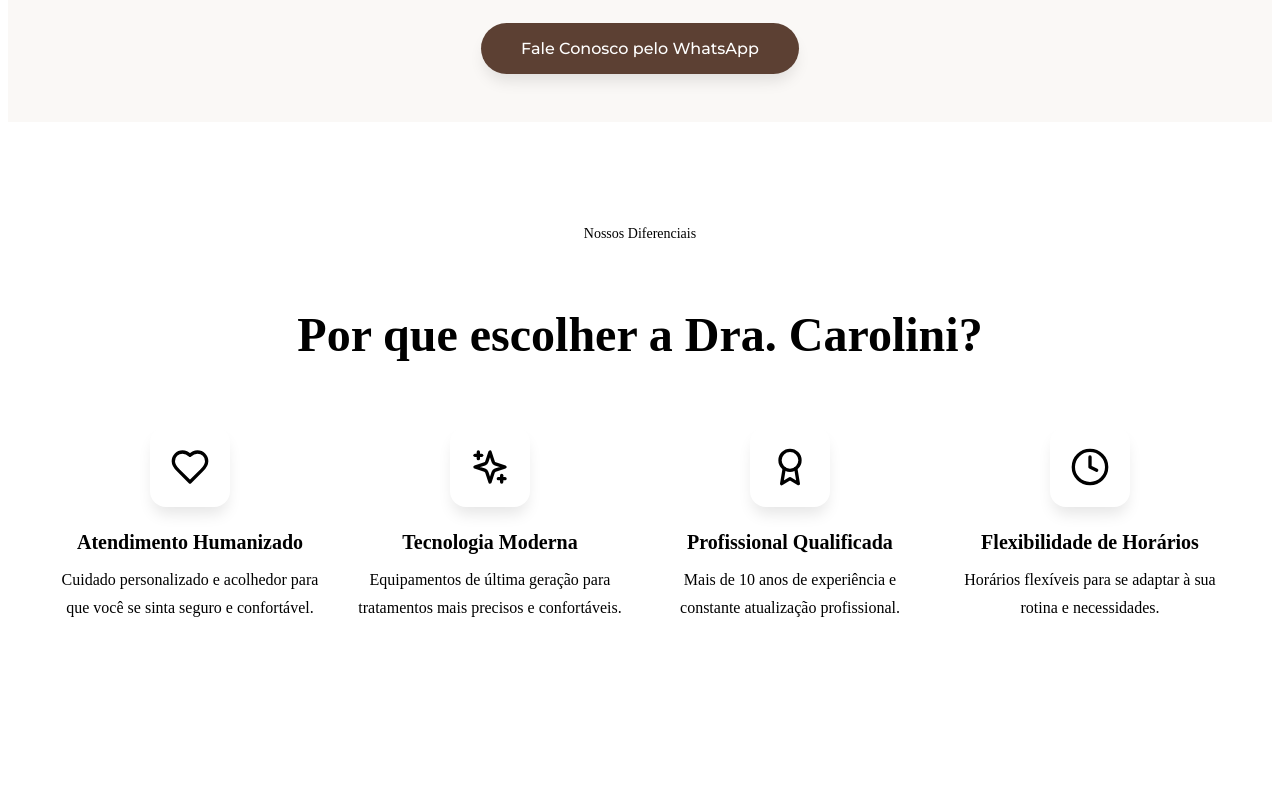
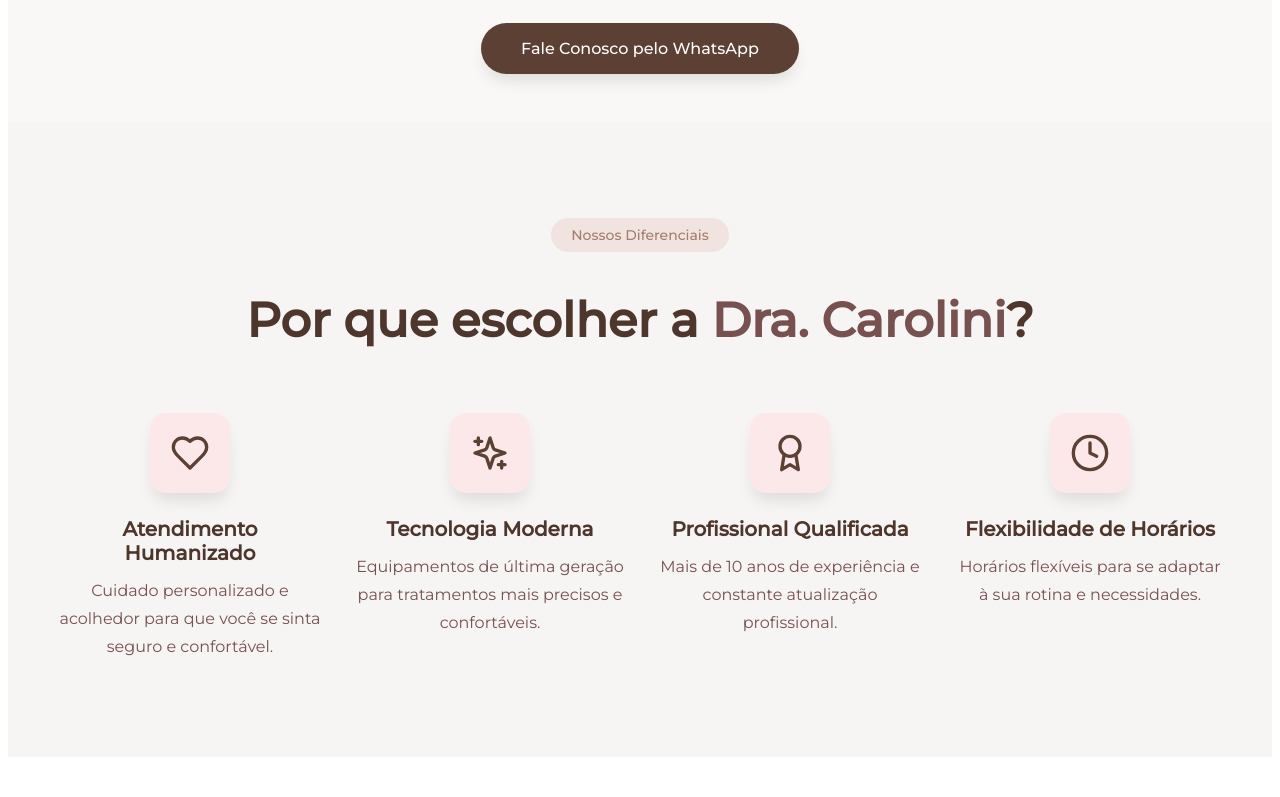
Before and after one commit to ItaloCouto7/dentist-landing, an Angular app in the folder app-dentist-landing/: page / in a window 1280 px wide. Shown: the part 2803-3600 px from the top of the page. Built offline with nearby package versions, Linux system fonts and the light colour scheme.

Commit message:
feat: Estilizacao da section de diferential

```diff
--- a/app-dentist-landing/src/app/pages/home/sections/diferential/diferential.scss
+++ b/app-dentist-landing/src/app/pages/home/sections/diferential/diferential.scss
@@ -1,6 +1,24 @@
+$color-primary: #5c4033;
+$color-primary-foreground: #ffffff;
+$color-secondary: #e6cec5;
+$color-background: #fdf3f1;
+$color-foreground: #5c4033;
+$color-muted: #fdf3f1;
+$color-muted-foreground: #8e8279;
+$color-card: #ffffff;
+$color-card-foreground: #5c4033;
+$color-border: #e6cec5;
+$brown-dark: #4d362b;
+$brown-light: #775050;
+$background-section: #faf8f6;
+
+$font-title: 'Playfair Display', serif;
+$font-body: 'Montserrat', sans-serif;
+
+
 .differentials-section {
   padding: 6rem 0;
-  background-color: hsl(var(--muted) / 0.3);
+  background-color: #F7F4F4;
 }
 
 .container {
@@ -24,20 +42,22 @@
 
 .badge {
   display: inline-block;
-  background-color: hsl(var(--secondary) / 0.2);
-  color: hsl(var(--primary));
-  padding: 0.5rem 1rem;
+  width: fit-content;
+  background-color: #f1e4e0;
+  color: #a67c6d;
+  padding: 0.5rem 1.25rem;
   border-radius: 9999px;
   font-size: 0.875rem;
-  margin-bottom: 1rem;
+  font-weight: 500;
+  font-family: $font-body;
   opacity: 0;
   transform: translateY(20px);
-  animation: fadeInUp 0.6s ease-out 0.1s forwards;
+  animation: fadeInUp 0.6s ease-out 0.5s forwards;
 }
-
 .title {
   font-size: 2.25rem;
-  color: hsl(var(--foreground));
+  color: $brown-dark;
+  font-family: $font-body;
   margin-bottom: 1rem;
   line-height: 1.2;
   opacity: 0;
@@ -50,7 +70,7 @@
 }
 
 .highlight {
-  color: hsl(var(--primary));
+  color: $brown-light;
 }
 
 // Grid
@@ -75,7 +95,8 @@
 }
 
 .icon-container {
-  background: linear-gradient(135deg, hsl(var(--secondary) / 0.3), hsl(var(--primary) / 0.2));
+  background-color: #fce8e8;
+  color: $color-card-foreground;
   width: 5rem;
   height: 5rem;
   border-radius: 1rem;
@@ -99,12 +120,14 @@
 
 .item-title {
   font-size: 1.25rem;
-  color: hsl(var(--foreground));
+  font-family: $font-body;
+  color: $brown-dark;
   margin-bottom: 0.75rem;
 }
 
 .item-description {
-  color: hsl(var(--muted-foreground));
+  color: $brown-light;
+  font-family: $font-body;
   line-height: 1.75;
   margin: 0;
 }
--- a/app-dentist-landing/src/app/pages/home/sections/services/services.scss
+++ b/app-dentist-landing/src/app/pages/home/sections/services/services.scss
@@ -159,7 +159,7 @@ $font-body: 'Montserrat', sans-serif;
 .icon {
   width: 1.75rem;
   height: 1.75rem;
-  color: hsl(var(--primary));
+  color: $color-card-foreground;
 }
 
 .service-title {
```
